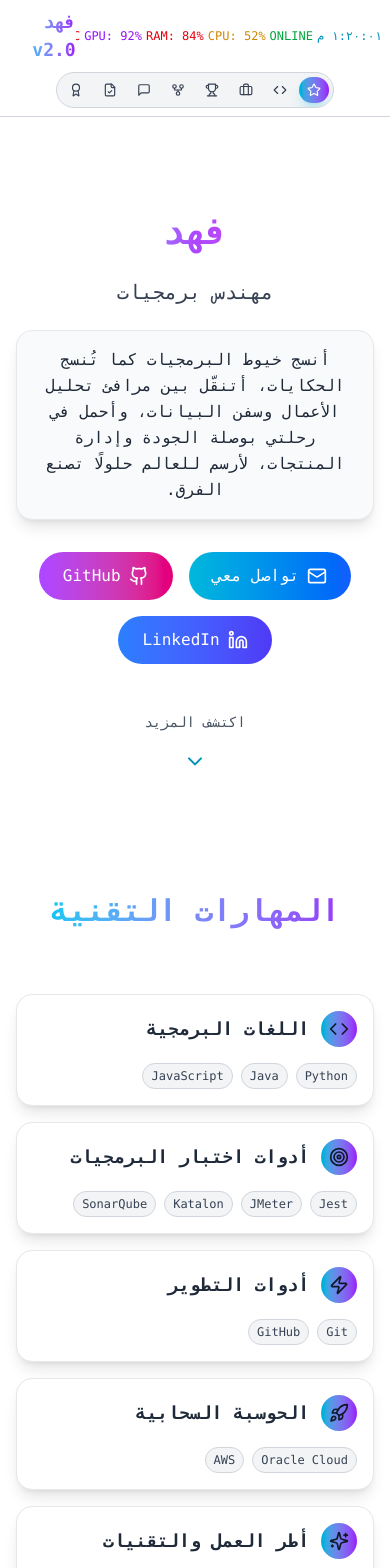
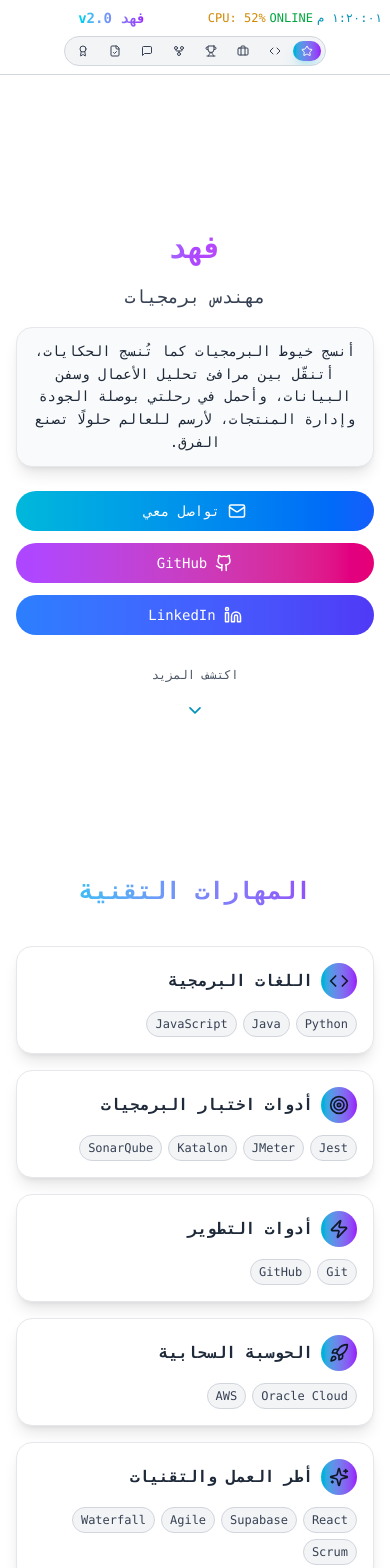
Before and after one commit to 3ntazDev/personal-website, a React (Vite) app: page / in a window 390 px wide. Shown: the top 1568 px of the page. Built offline with nearby package versions, Linux system fonts and the light colour scheme.

Commit message:
Add Some Update

```diff
--- a/src/page/Home.jsx
+++ b/src/page/Home.jsx
@@ -429,79 +429,83 @@
         animate={{ y: 0, opacity: 1 }}
         transition={{ duration: 0.8, ease: "easeOut" }}
       >
-        <div className="container mx-auto px-2 sm:px-4 py-2 sm:py-4">
+        <div className="container mx-auto px-2 sm:px-4 py-2 sm:py-3">
           <div className="flex justify-between items-center">
             <motion.div
-              className="flex items-center gap-1 sm:gap-3 lg:gap-6 text-xs sm:text-sm font-mono overflow-x-auto"
+              className="flex items-center gap-1 sm:gap-2 lg:gap-4 text-xs sm:text-sm font-mono overflow-x-auto scrollbar-hide"
               initial={{ opacity: 0, x: -20 }}
               animate={{ opacity: 1, x: 0 }}
               transition={{ delay: 0.3, duration: 0.6 }}
             >
-              <div className="text-cyan-600 hover:scale-110 transition-transform duration-300 whitespace-nowrap">
+              <div className="text-cyan-600 hover:scale-110 transition-transform duration-300 whitespace-nowrap min-w-fit">
                 {currentTime.toLocaleTimeString("ar-SA")}
               </div>
-              <div className="text-green-600 hover:scale-110 transition-transform duration-300 whitespace-nowrap">
+              <div className="text-green-600 hover:scale-110 transition-transform duration-300 whitespace-nowrap min-w-fit">
                 ONLINE
               </div>
               <div
-                className={`transition-all duration-300 hover:scale-110 whitespace-nowrap ${
+                className={`transition-all duration-300 hover:scale-110 whitespace-nowrap min-w-fit ${
                   systemStats.cpu > 70 ? "text-red-600" : systemStats.cpu > 50 ? "text-yellow-600" : "text-green-600"
                 }`}
               >
                 CPU: {systemStats.cpu}%
               </div>
               <div
-                className={`transition-all duration-300 hover:scale-110 whitespace-nowrap ${
+                className={`transition-all duration-300 hover:scale-110 whitespace-nowrap min-w-fit hidden sm:block ${
                   systemStats.ram > 80 ? "text-red-600" : systemStats.ram > 60 ? "text-yellow-600" : "text-blue-600"
                 }`}
               >
                 RAM: {systemStats.ram}%
               </div>
-              <div className="text-purple-600 hover:scale-110 transition-transform duration-300 whitespace-nowrap">
+              <div className="text-purple-600 hover:scale-110 transition-transform duration-300 whitespace-nowrap min-w-fit hidden md:block">
                 GPU: {systemStats.gpu}%
               </div>
               <div
-                className={`transition-all duration-300 hover:scale-110 whitespace-nowrap ${
+                className={`transition-all duration-300 hover:scale-110 whitespace-nowrap min-w-fit hidden lg:block ${
                   systemStats.temp > 45 ? "text-red-600" : systemStats.temp > 40 ? "text-yellow-600" : "text-cyan-600"
                 }`}
               >
                 TEMP: {systemStats.temp}°C
               </div>
-              <div className="text-pink-600 hover:scale-110 transition-transform duration-300 whitespace-nowrap">
+              <div className="text-pink-600 hover:scale-110 transition-transform duration-300 whitespace-nowrap min-w-fit hidden xl:block">
                 NET: {systemStats.network}MB/s
               </div>
             </motion.div>
             <motion.div
-              className="text-lg sm:text-2xl font-bold bg-gradient-to-r from-cyan-400 to-purple-600 bg-clip-text text-transparent"
+              className="text-sm sm:text-lg md:text-xl lg:text-2xl font-bold bg-gradient-to-r from-cyan-400 to-purple-600 bg-clip-text text-transparent"
               initial={{ opacity: 0, scale: 0.8 }}
               animate={{ opacity: 1, scale: 1 }}
               transition={{ delay: 0.2, duration: 0.6 }}
             >
               {personalInfo.name} v2.0
             </motion.div>
-            <div className="w-4 sm:w-16"></div>
+            <div className="w-2 sm:w-8 lg:w-16"></div>
           </div>
           <motion.div
-            className="flex justify-center mt-2 sm:mt-4"
+            className="flex justify-center mt-2 sm:mt-3"
             initial={{ opacity: 0, y: 20 }}
             animate={{ opacity: 1, y: 0 }}
             transition={{ delay: 0.4, duration: 0.6 }}
           >
-            <div className="flex gap-1 sm:gap-2 p-1 sm:p-2 rounded-full bg-gray-100 border border-gray-300 overflow-x-auto max-w-full">
+            <div className="flex gap-1 sm:gap-2 p-1 sm:p-2 rounded-full bg-gray-100 border border-gray-300 overflow-x-auto scrollbar-hide max-w-full">
               {[
-                { id: "hero", label: "البداية", icon: <Star size={14} className="sm:w-4 sm:h-4" /> },
-                { id: "skills", label: "المهارات", icon: <Code size={14} className="sm:w-4 sm:h-4" /> },
-                { id: "projects", label: "المشاريع", icon: <Briefcase size={14} className="sm:w-4 sm:h-4" /> },
-                { id: "experience", label: "الخبرات", icon: <Trophy size={14} className="sm:w-4 sm:h-4" /> },
-                { id: "contributions", label: "المساهمات", icon: <GitFork size={14} className="sm:w-4 sm:h-4" /> },
-                { id: "testimonials", label: "التوصيات", icon: <MessageSquare size={14} className="sm:w-4 sm:h-4" /> },
-                { id: "certifications", label: "الشهادات", icon: <FileCheck size={14} className="sm:w-4 sm:h-4" /> },
-                { id: "achievements", label: "الجوائز", icon: <Award size={14} className="sm:w-4 sm:h-4" /> },
+                { id: "hero", label: "البداية", icon: <Star size={12} className="sm:w-4 sm:h-4" /> },
+                { id: "skills", label: "المهارات", icon: <Code size={12} className="sm:w-4 sm:h-4" /> },
+                { id: "projects", label: "المشاريع", icon: <Briefcase size={12} className="sm:w-4 sm:h-4" /> },
+                { id: "experience", label: "الخبرات", icon: <Trophy size={12} className="sm:w-4 sm:h-4" /> },
+                { id: "contributions", label: "المساهمات", icon: <GitFork size={12} className="sm:w-4 sm:h-4" /> },
+                {
+                  id: "testimonials",
+                  label: "التوصيات",
+                  icon: <MessageSquare size={12} className="sm:w-4 sm:h-4" />,
+                },
+                { id: "certifications", label: "الشهادات", icon: <FileCheck size={12} className="sm:w-4 sm:h-4" /> },
+                { id: "achievements", label: "الجوائز", icon: <Award size={12} className="sm:w-4 sm:h-4" /> },
               ].map((item, index) => (
                 <motion.button
                   key={item.id}
                   onClick={() => scrollToSection(item.id)}
-                  className={`flex items-center gap-1 sm:gap-2 px-2 sm:px-4 py-1.5 sm:py-2 rounded-full text-xs sm:text-sm transition-all whitespace-nowrap ${
+                  className={`flex items-center gap-1 sm:gap-2 px-2 sm:px-3 lg:px-4 py-1 sm:py-1.5 lg:py-2 rounded-full text-xs sm:text-sm transition-all whitespace-nowrap min-w-fit ${
                     activeSection === item.id
                       ? "bg-gradient-to-r from-cyan-500 to-purple-600 text-white shadow-lg shadow-cyan-500/25"
                       : "hover:bg-gray-200 text-gray-700"
@@ -513,7 +517,7 @@
                   whileTap={{ scale: 0.95 }}
                 >
                   {item.icon}
-                  <span className="hidden sm:inline lg:inline">{item.label}</span>
+                  <span className="hidden sm:inline">{item.label}</span>
                 </motion.button>
               ))}
             </div>
@@ -523,31 +527,36 @@
 
       <motion.section
         id="hero"
-        className="min-h-screen flex items-center justify-center relative pt-32"
+        className="min-h-screen flex items-center justify-center relative pt-24 sm:pt-32"
         initial={{ opacity: 0 }}
         animate={{ opacity: 1 }}
         transition={{ duration: 1.2, ease: "easeOut" }}
       >
-        <div className="text-center z-10 max-w-4xl mx-auto px-4">
+        <div className="text-center z-10 max-w-4xl mx-auto px-4 sm:px-6">
           <motion.h1
-            className="text-4xl sm:text-6xl md:text-7xl lg:text-8xl font-bold mb-6 sm:mb-8 bg-gradient-to-r from-cyan-400 via-purple-500 to-pink-500 bg-clip-text text-transparent leading-tight"
+            className="text-3xl sm:text-5xl md:text-6xl lg:text-7xl xl:text-8xl font-bold mb-4 sm:mb-6 lg:mb-8 bg-gradient-to-r from-cyan-400 via-purple-500 to-pink-500 bg-clip-text text-transparent leading-tight"
             variants={fadeInUp}
           >
             {personalInfo.name}
           </motion.h1>
           <motion.h2
-            className="text-xl sm:text-2xl md:text-3xl lg:text-4xl mb-6 sm:mb-8 text-gray-700"
+            className="text-lg sm:text-xl md:text-2xl lg:text-3xl xl:text-4xl mb-4 sm:mb-6 lg:mb-8 text-gray-700"
             variants={fadeInUp}
           >
             {personalInfo.title}
           </motion.h2>
           <motion.div
-            className="relative p-4 sm:p-6 lg:p-8 rounded-2xl bg-gray-50 border border-gray-200 mb-8 sm:mb-12 shadow-lg"
+            className="relative p-3 sm:p-4 md:p-6 lg:p-8 rounded-2xl bg-gray-50 border border-gray-200 mb-6 sm:mb-8 lg:mb-12 shadow-lg"
             variants={scaleIn}
           >
-            <p className="text-base sm:text-lg md:text-xl leading-relaxed text-gray-800">{personalInfo.bio}</p>
+            <p className="text-sm sm:text-base md:text-lg lg:text-xl leading-relaxed text-gray-800">
+              {personalInfo.bio}
+            </p>
           </motion.div>
-          <motion.div className="flex flex-wrap justify-center gap-4 mb-12" variants={staggerContainer}>
+          <motion.div
+            className="flex flex-col sm:flex-row flex-wrap justify-center gap-3 sm:gap-4 mb-8 sm:mb-12"
+            variants={staggerContainer}
+          >
             {[
               {
                 href: `mailto:${personalInfo.email}`,
@@ -573,20 +582,20 @@
                 href={link.href}
                 target={index > 0 ? "_blank" : undefined}
                 rel={index > 0 ? "noopener noreferrer" : undefined}
-                className={`flex items-center gap-2 px-6 py-3 rounded-full bg-gradient-to-r ${link.gradient} hover:shadow-lg transition-all text-white`}
+                className={`flex items-center gap-2 px-4 sm:px-6 py-2.5 sm:py-3 rounded-full bg-gradient-to-r ${link.gradient} hover:shadow-lg transition-all text-white text-sm sm:text-base w-full sm:w-auto justify-center`}
                 variants={fadeInUp}
                 whileHover={{ scale: 1.05, y: -2 }}
                 whileTap={{ scale: 0.95 }}
               >
-                <link.icon size={20} />
+                <link.icon size={18} className="sm:w-5 sm:h-5" />
                 <span>{link.text}</span>
               </motion.a>
             ))}
           </motion.div>
           <motion.div className="flex flex-col items-center" variants={fadeInUp}>
-            <span className="text-sm text-gray-600 mb-2">اكتشف المزيد</span>
+            <span className="text-xs sm:text-sm text-gray-600 mb-2">اكتشف المزيد</span>
             <motion.div animate={{ y: [0, 10, 0] }} transition={{ repeat: Number.POSITIVE_INFINITY, duration: 2 }}>
-              <ChevronDown className="w-6 h-6 text-cyan-600" />
+              <ChevronDown className="w-5 h-5 sm:w-6 sm:h-6 text-cyan-600" />
             </motion.div>
           </motion.div>
         </div>
@@ -594,7 +603,7 @@
 
       <motion.section
         id="skills"
-        className="py-12 sm:py-20 px-4 relative"
+        className="py-8 sm:py-12 lg:py-20 px-4 relative"
         initial="hidden"
         whileInView="visible"
         viewport={{ once: true, amount: 0.3 }}
@@ -602,13 +611,13 @@
       >
         <div className="max-w-6xl mx-auto relative z-10">
           <motion.h3
-            className="text-3xl sm:text-4xl md:text-6xl font-bold text-center mb-12 sm:mb-16 bg-gradient-to-r from-cyan-400 to-purple-600 bg-clip-text text-transparent leading-tight pb-4"
+            className="text-2xl sm:text-3xl md:text-4xl lg:text-5xl xl:text-6xl font-bold text-center mb-8 sm:mb-12 lg:mb-16 bg-gradient-to-r from-cyan-400 to-purple-600 bg-clip-text text-transparent leading-tight pb-2 sm:pb-4"
             variants={fadeInUp}
           >
             المهارات التقنية
           </motion.h3>
           <motion.div
-            className="grid grid-cols-1 sm:grid-cols-2 lg:grid-cols-3 gap-4 sm:gap-8"
+            className="grid grid-cols-1 sm:grid-cols-2 lg:grid-cols-3 gap-4 sm:gap-6 lg:gap-8"
             variants={staggerContainer}
           >
             {skills.map((skillGroup, index) => (
@@ -623,31 +632,27 @@
                 }}
               >
                 <motion.div
-                  className="relative p-4 sm:p-6 rounded-2xl bg-white border border-gray-200 shadow-lg group-hover:shadow-xl transition-all"
+                  className="relative p-4 sm:p-5 lg:p-6 rounded-2xl bg-white border border-gray-200 shadow-lg group-hover:shadow-xl transition-all"
                   whileHover={{ boxShadow: "0 25px 50px rgba(0,0,0,0.15)" }}
                 >
-                  <div className="flex items-center gap-3 mb-4">
+                  <div className="flex items-center gap-2 sm:gap-3 mb-3 sm:mb-4">
                     <motion.div
-                      className="p-2 sm:p-3 rounded-full bg-gradient-to-r from-cyan-500 to-purple-600"
+                      className="p-2 sm:p-2.5 lg:p-3 rounded-full bg-gradient-to-r from-cyan-500 to-purple-600"
                       whileHover={{ rotate: 360 }}
                       transition={{ duration: 0.6 }}
                     >
                       {skillGroup.icon}
                     </motion.div>
-                    <h4 className="text-lg sm:text-xl font-bold text-gray-800">{skillGroup.category}</h4>
+                    <h4 className="text-base sm:text-lg lg:text-xl font-bold text-gray-800">{skillGroup.category}</h4>
                   </div>
-                  <div className="flex flex-wrap gap-2">
+                  <div className="flex flex-wrap gap-1.5 sm:gap-2">
                     {skillGroup.items.map((skill, skillIndex) => (
                       <motion.span
                         key={skillIndex}
                         className="px-2 sm:px-3 py-1 rounded-full bg-gray-100 border border-gray-300 text-xs sm:text-sm hover:bg-gray-200 transition-all cursor-default text-gray-700"
-                        whileHover={{
-                          scale: 1.1,
-                          backgroundColor: "#e5e7eb",
-                          transition: { duration: 0.2 },
-                        }}
-                        initial={{ opacity: 0, y: 10 }}
-                        animate={{ opacity: 1, y: 0 }}
+                        whileHover={{ scale: 1.05 }}
+                        initial={{ opacity: 0, scale: 0.8 }}
+                        animate={{ opacity: 1, scale: 1 }}
                         transition={{ delay: skillIndex * 0.1 }}
                       >
                         {skill}
@@ -890,28 +895,75 @@
 
       <motion.section
         id="testimonials"
-        className="py-20 px-4 relative"
+        className="py-8 sm:py-12 lg:py-20 px-4 relative"
         initial="hidden"
         whileInView="visible"
         viewport={{ once: true, amount: 0.3 }}
         variants={staggerContainer}
       >
         <div className="container mx-auto max-w-7xl">
-          <motion.div className="text-center mb-16" variants={fadeInUp}>
-            <div className="flex items-center justify-center gap-4 mb-6">
-              <div className="w-12 h-12 rounded-full bg-gradient-to-r from-cyan-500 to-purple-600 flex items-center justify-center">
-                <MessageSquare className="w-6 h-6 text-white" />
+          <motion.div className="text-center mb-6 sm:mb-8 lg:mb-16" variants={fadeInUp}>
+            <div className="flex items-center justify-center gap-2 sm:gap-3 lg:gap-4 mb-3 sm:mb-4 lg:mb-6">
+              <div className="w-8 h-8 sm:w-10 sm:h-10 lg:w-12 lg:h-12 rounded-full bg-gradient-to-r from-cyan-500 to-purple-600 flex items-center justify-center">
+                <MessageSquare className="w-4 h-4 sm:w-5 sm:h-5 lg:w-6 lg:h-6 text-white" />
               </div>
-              <h2 className="text-4xl sm:text-5xl font-bold bg-gradient-to-r from-cyan-400 to-purple-600 bg-clip-text text-transparent">
+              <h2 className="text-2xl sm:text-3xl md:text-4xl lg:text-5xl font-bold bg-gradient-to-r from-cyan-400 to-purple-600 bg-clip-text text-transparent">
                 التوصيات
               </h2>
             </div>
-            <p className="text-xl text-gray-600 max-w-3xl mx-auto">
+            <p className="text-sm sm:text-base lg:text-xl text-gray-600 max-w-3xl mx-auto px-2 sm:px-4">
               آراء وتقييمات من الزملاء والعملاء الذين تعاملوا معي في مشاريع مختلفة
             </p>
+            <p className="text-xs sm:text-sm text-gray-500 mt-2 md:hidden">اسحب يميناً ويساراً لرؤية المزيد</p>
           </motion.div>
 
-          <div className="grid grid-cols-1 md:grid-cols-2 lg:grid-cols-3 gap-8">
+          <div className="md:hidden">
+            <div className="overflow-x-auto pb-4 scrollbar-hide">
+              <div className="flex gap-3 sm:gap-4 w-max px-2">
+                {testimonials.map((testimonial, index) => (
+                  <motion.div
+                    key={testimonial.id}
+                    className="relative group w-72 sm:w-80 flex-shrink-0"
+                    variants={fadeInUp}
+                    initial="hidden"
+                    whileInView="visible"
+                    viewport={{ once: true }}
+                  >
+                    <div className="h-full p-4 sm:p-5 rounded-xl bg-gradient-to-br from-white to-gray-50 border border-gray-200 shadow-lg">
+                      <div className="flex items-center gap-3 mb-4">
+                        <div className="w-10 h-10 sm:w-12 sm:h-12 rounded-full bg-gradient-to-r from-cyan-500 to-purple-600 flex items-center justify-center flex-shrink-0">
+                          <User className="w-5 h-5 sm:w-6 sm:h-6 text-white" />
+                        </div>
+                        <div className="min-w-0 flex-1">
+                          <h3 className="font-bold text-sm sm:text-base text-gray-900 truncate">{testimonial.name}</h3>
+                          <p className="text-xs sm:text-sm text-gray-600 truncate">{testimonial.role}</p>
+                          <p className="text-xs text-gray-500 truncate">{testimonial.company}</p>
+                        </div>
+                      </div>
+
+                      <div className="flex items-center gap-1 mb-3">
+                        {[...Array(testimonial.rating)].map((_, i) => (
+                          <Star key={i} className="w-3 h-3 sm:w-4 sm:h-4 fill-yellow-400 text-yellow-400" />
+                        ))}
+                      </div>
+
+                      <p className="text-gray-700 leading-relaxed text-right text-sm sm:text-base line-clamp-4">
+                        {testimonial.content.length > 120
+                          ? `${testimonial.content.substring(0, 120)}...`
+                          : testimonial.content}
+                      </p>
+
+                      <div className="absolute top-3 right-3 opacity-20 group-hover:opacity-30 transition-opacity">
+                        <Quote className="w-6 h-6 sm:w-8 sm:h-8 text-cyan-600" />
+                      </div>
+                    </div>
+                  </motion.div>
+                ))}
+              </div>
+            </div>
+          </div>
+
+          <div className="hidden md:grid md:grid-cols-2 lg:grid-cols-3 gap-6 lg:gap-8">
             {testimonials.map((testimonial, index) => (
               <motion.div
                 key={testimonial.id}
@@ -920,12 +972,12 @@
                 initial="hidden"
                 whileInView="visible"
                 viewport={{ once: true }}
-                whileHover={{ y: -5 }}
+                transition={{ delay: index * 0.1 }}
               >
-                <div className="h-full p-8 rounded-2xl bg-gradient-to-br from-white to-gray-50 border border-gray-200 shadow-lg hover:shadow-xl transition-all duration-300">
-                  <div className="flex items-center gap-4 mb-6">
-                    <div className="w-16 h-16 rounded-full bg-gradient-to-r from-cyan-500 to-purple-600 flex items-center justify-center">
-                      <User className="w-8 h-8 text-white" />
+                <div className="h-full p-6 rounded-xl bg-gradient-to-br from-white to-gray-50 border border-gray-200 shadow-lg group-hover:shadow-xl transition-all">
+                  <div className="flex items-center gap-4 mb-4">
+                    <div className="w-12 h-12 rounded-full bg-gradient-to-r from-cyan-500 to-purple-600 flex items-center justify-center">
+                      <User className="w-6 h-6 text-white" />
                     </div>
                     <div>
                       <h3 className="font-bold text-lg text-gray-900">{testimonial.name}</h3>
@@ -1066,46 +1118,42 @@
         </motion.div>
       </section>
 
-      <footer className="py-8 sm:py-12 px-4 relative border-t border-gray-300">
+      <footer className="py-6 sm:py-8 lg:py-12 px-4 relative border-t border-gray-300">
         <div className="max-w-6xl mx-auto text-center relative z-10">
           <motion.div
-            className="mb-6 sm:mb-8"
+            className="mb-4 sm:mb-6 lg:mb-8"
             initial={{ opacity: 0, y: 20 }}
             whileInView={{ opacity: 1, y: 0 }}
             transition={{ duration: 0.8 }}
           >
-            <h4 className="text-lg sm:text-2xl font-bold bg-gradient-to-r from-cyan-600 to-purple-600 bg-clip-text text-transparent mb-4">
+            <h4 className="text-base sm:text-lg lg:text-2xl font-bold bg-gradient-to-r from-cyan-600 to-purple-600 bg-clip-text text-transparent mb-2 sm:mb-4">
               © {new Date().getFullYear()} {personalInfo.name} - جميع الحقوق محفوظة
             </h4>
-            <p className="text-sm sm:text-base text-gray-600">تم تطويره بتقنيات مستقبلية</p>
+            <p className="text-xs sm:text-sm lg:text-base text-gray-600">تم تطويره بتقنيات مستقبلية</p>
           </motion.div>
           <motion.div
-            className="flex justify-center gap-4 sm:gap-6"
+            className="flex flex-wrap justify-center gap-3 sm:gap-4 lg:gap-6"
             variants={staggerContainer}
             initial="hidden"
             whileInView="visible"
             viewport={{ once: true }}
           >
             {[
-              { href: `mailto:${personalInfo.email}`, icon: Mail, gradient: "from-cyan-500 to-blue-600" },
-              { href: personalInfo.social.github, icon: Github, gradient: "from-purple-500 to-pink-600" },
-              { href: personalInfo.social.linkedin, icon: Linkedin, gradient: "from-blue-500 to-indigo-600" },
-            ].map((link, index) => (
+              { href: personalInfo.social.github, icon: Github, label: "GitHub" },
+              { href: personalInfo.social.linkedin, icon: Linkedin, label: "LinkedIn" },
+              { href: `mailto:${personalInfo.email}`, icon: Mail, label: "Email" },
+            ].map((social, index) => (
               <motion.a
                 key={index}
-                href={link.href}
-                target={index > 0 ? "_blank" : undefined}
-                rel={index > 0 ? "noopener noreferrer" : undefined}
-                className={`p-2 sm:p-3 rounded-full bg-gradient-to-r ${link.gradient} hover:shadow-lg transition-all text-white`}
-                variants={scaleIn}
-                whileHover={{
-                  scale: 1.2,
-                  rotate: 360,
-                  transition: { duration: 0.3 },
-                }}
-                whileTap={{ scale: 0.9 }}
+                href={social.href}
+                target={index < 2 ? "_blank" : undefined}
+                rel={index < 2 ? "noopener noreferrer" : undefined}
+                className="p-2 sm:p-3 rounded-full bg-gray-100 hover:bg-gray-200 transition-all group"
+                variants={fadeInUp}
+                whileHover={{ scale: 1.1, y: -2 }}
+                whileTap={{ scale: 0.95 }}
               >
-                <link.icon size={16} className="sm:w-5 sm:h-5" />
+                <social.icon className="w-4 h-4 sm:w-5 sm:h-5 lg:w-6 lg:h-6 text-gray-600 group-hover:text-gray-800 transition-colors" />
               </motion.a>
             ))}
           </motion.div>
```
